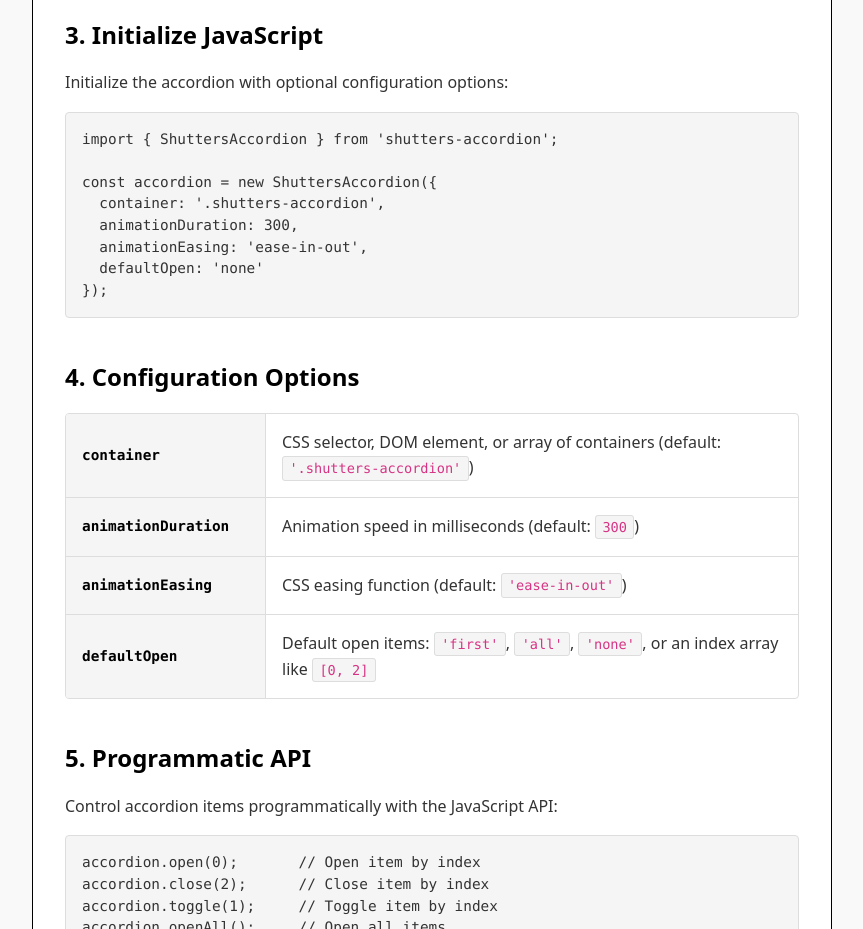
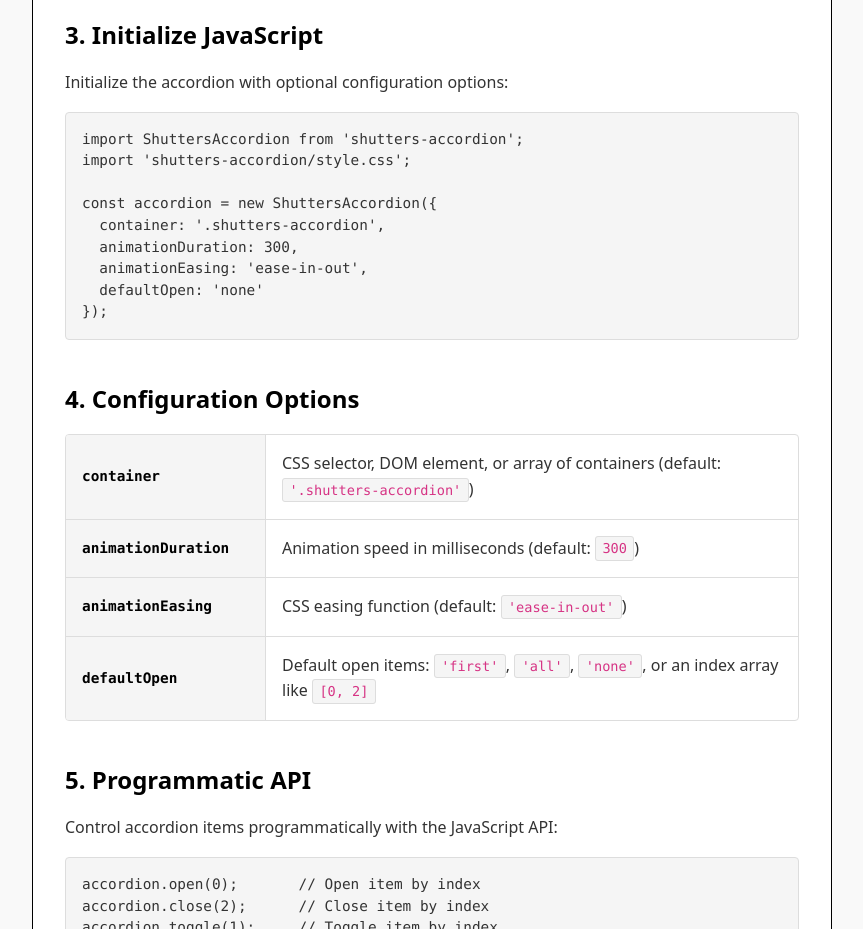
Before and after one commit to byronjohnson/shutters-accordion, a website built with Vite: page demo/index.html in a window 1280 px wide. Shown: the part 2160-3089 px from the top of the page, without its empty margins (208-1071 px from the left). Built offline with nearby package versions, Linux system fonts and the light colour scheme.

Commit message:
Prepare new release

```diff
--- a/demo/index.html
+++ b/demo/index.html
@@ -459,7 +459,8 @@
         <div class="guide-section">
           <h3>3. Initialize JavaScript</h3>
           <p>Initialize the accordion with optional configuration options:</p>
-          <pre><code>import { ShuttersAccordion } from 'shutters-accordion';
+          <pre><code>import ShuttersAccordion from 'shutters-accordion';
+import 'shutters-accordion/style.css';
 
 const accordion = new ShuttersAccordion({
   container: '.shutters-accordion',
--- a/index.js
+++ b/index.js
@@ -4,7 +4,8 @@
  * @license MIT
  */
 
-export { ShuttersAccordion } from './src/shutters-core.js';
+import './src/shutters-core.css';
+import './src/shutters-theme.css';
 
 import { ShuttersAccordion } from './src/shutters-core.js';
 export default ShuttersAccordion;
--- a/vite.config.js
+++ b/vite.config.js
@@ -6,7 +6,7 @@ export default defineConfig({
   publicDir: false,  // Disable publicDir since demo is a source directory
   build: {
     lib: {
-      entry: resolve(__dirname, 'src/shutters-core.js'),
+      entry: resolve(__dirname, 'index.js'),
       name: 'ShuttersAccordion',
       fileName: (format) => `shutters.${format}.js`,
       formats: ['es', 'umd']
```
Also changed, not shown: README.md, dist/shutters.es.js, dist/shutters.umd.js.
